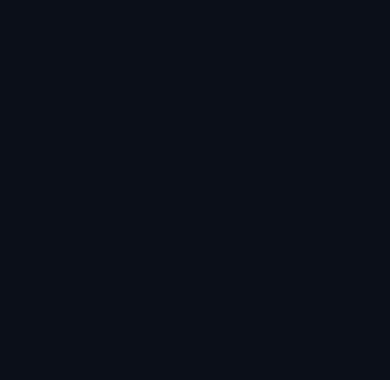
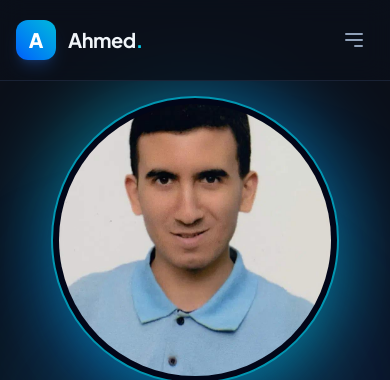
Before and after one commit to ahme321/ahmed-hosni-portfolio, a website built with Vite: page index.html in a window 390 px wide. Shown: the top 380 px of the page. Built offline with nearby package versions, Linux system fonts and the light colour scheme.

Commit message:
feat(ui): implement responsive navbar and hero section with optimized webp profile

```diff
--- a/index.html
+++ b/index.html
@@ -1,18 +1,27 @@
-<!doctype html>
-<html lang="en">
+<!DOCTYPE html>
+<html lang="en" class="scroll-smooth">
   <head>
     <meta charset="UTF-8" />
     <link rel="icon" type="image/svg+xml" href="/favicon.svg" />
     <meta name="viewport" content="width=device-width, initial-scale=1.0" />
-    <link href="/src/style.css" rel="stylesheet">
-    <title>ahmed-hosni-portfolio</title>
+
+    <title>Ahmed Hosni | Software Engineer</title>
+  <meta name="title" content="Ahmed Hosni | Software Engineer" />
+    <meta name="description" content="Engineering high-performance, SEO-optimized web applications with robust backend foundations, translating clean code and system performance into sustainable business growth." />
+    <meta name="theme-color" content="#0B0F19" />
+
+    <meta property="og:type" content="website" />
+    <meta property="og:title" content="Ahmed Hosni | Software Engineer" />
+    <meta property="og:description" content="Engineering high-performance, SEO-optimized web applications with robust backend foundations, translating clean code and system performance into sustainable business growth." />
+    <meta property="og:image" content="/profile.webp" />
+
+    <link rel="preconnect" href="https://fonts.googleapis.com" />
+    <link rel="preconnect" href="https://fonts.gstatic.com" crossorigin />
+    <link href="https://fonts.googleapis.com/css2?family=Plus+Jakarta+Sans:wght@400;500;600;700;800&display=swap" rel="stylesheet" />
   </head>
-  <body>
-    <div id="app"></div>
+
+  <body class="bg-[#0B0F19] text-[#94A3B8] font-['Plus_Jakarta_Sans',sans-serif] antialiased selection:bg-blue-500 selection:text-white overflow-x-hidden min-h-screen flex flex-col">
+    <div id="app" class="flex flex-col flex-1"></div>
     <script type="module" src="/src/main.ts"></script>
-    <p class="text-red-600 dark:text-red-400">The quick brown fox...</p>
-    <h1 class="text-3xl font-bold underline">
-    Hello world!
-  </h1>
   </body>
 </html>
--- a/src/components/hero.ts
+++ b/src/components/hero.ts
@@ -0,0 +1,64 @@
+export function renderHero(): string {
+  return `
+    <section id="home" class="relative min-h-[calc(100vh-5rem)] flex items-center py-24 overflow-hidden">
+      <div class="absolute top-1/4 left-10 w-96 h-96 bg-blue-600/10 rounded-full blur-3xl pointer-events-none -z-10"></div>
+      <div class="absolute top-1/3 right-10 w-96 h-96 bg-cyan-500/10 rounded-full blur-3xl pointer-events-none -z-10"></div>
+
+      <div class="max-w-7xl mx-auto px-6 lg:px-12 w-full">
+        <div class="flex flex-col lg:flex-row gap-12 lg:gap-20 items-center justify-between">
+          <div class="flex justify-center lg:justify-end items-center order-1 lg:order-2 w-full lg:w-[42%]">
+            <div class="relative aspect-square w-72 h-72 lg:w-80 lg:h-80 max-w-full rounded-full group">
+              <div class="absolute -inset-3 rounded-full bg-linear-to-tr from-blue-600 via-cyan-400 to-blue-500 blur-2xl opacity-50 group-hover:opacity-80 transition-opacity duration-500"></div>
+              <div class="relative w-full h-full rounded-full border-2 border-cyan-400/70 bg-slate-950 p-1.5 shadow-2xl shadow-cyan-500/20">
+                <img src="/profile.webp" alt="Ahmed Hosni" loading="eager" fetchpriority="high" class="w-full h-full rounded-full object-cover" />
+              </div>
+            </div>
+          </div>
+
+          <div class="flex flex-col items-start text-left space-y-0 order-2 lg:order-1 w-full lg:w-[58%] min-w-0">
+            <h1 class="text-2xl sm:text-3xl md:text-4xl lg:text-[2.75rem] xl:text-5xl font-extrabold text-slate-100 tracking-tight leading-tight whitespace-nowrap">
+              Hi, I'm <span class="font-black text-white">Ahmed Hosni</span>
+            </h1>
+            <h2 class="text-lg sm:text-xl md:text-2xl lg:text-3xl font-bold text-cyan-400 tracking-tight mt-1.5 sm:mt-2">
+              Software Engineer
+            </h2>
+            <p class="text-base sm:text-lg text-slate-400 max-w-xl leading-relaxed mt-5">
+              Engineering high-performance, SEO-optimized web applications with robust backend foundations—translating clean code and system performance into sustainable business growth.
+            </p>
+
+            <div class="flex items-center gap-4 mt-5 pt-2">
+              <a
+                href="https://github.com/ahme321"
+                target="_blank"
+                rel="noopener noreferrer"
+                aria-label="GitHub Profile"
+                class="w-11 h-11 rounded-full flex items-center justify-center bg-slate-900 border border-cyan-400/60 text-cyan-400 hover:border-cyan-300 hover:text-white hover:shadow-lg hover:shadow-cyan-500/25 transition-all duration-200"
+              >
+                <svg class="w-5 h-5 fill-current" viewBox="0 0 24 24">
+                  <path fill-rule="evenodd" clip-rule="evenodd" d="M12 2C6.477 2 2 6.484 2 12.017c0 4.425 2.865 8.18 6.839 9.504.5.092.682-.217.682-.483 0-.237-.008-.868-.013-1.703-2.782.605-3.369-1.343-3.369-1.343-.454-1.158-1.11-1.466-1.11-1.466-.908-.62.069-.608.069-.608 1.003.07 1.53 1.032 1.53 1.032.892 1.53 2.341 1.088 2.91.832.092-.647.35-1.088.636-1.338-2.22-.253-4.555-1.113-4.555-4.951 0-1.093.39-1.988 1.029-2.688-.103-.253-.446-1.272.098-2.65 0 0 .84-.27 2.75 1.026A9.564 9.564 0 0112 6.844c.85.004 1.705.115 2.504.337 1.909-1.296 2.747-1.027 2.747-1.027.546 1.379.202 2.398.1 2.651.64.7 1.028 1.595 1.028 2.688 0 3.848-2.339 4.695-4.566 4.943.359.309.678.92.678 1.855 0 1.338-.012 2.419-.012 2.747 0 .268.18.58.688.482A10.019 10.019 0 0022 12.017C22 6.484 17.522 2 12 2z"></path>
+                </svg>
+              </a>
+
+              <a
+                href="www.linkedin.com/in/ahmed-hosni70"
+                target="_blank"
+                rel="noopener noreferrer"
+                aria-label="LinkedIn Profile"
+                class="w-11 h-11 rounded-full flex items-center justify-center bg-slate-900 border border-cyan-400/60 text-cyan-400 hover:border-cyan-300 hover:text-white hover:shadow-lg hover:shadow-cyan-500/25 transition-all duration-200"
+              >
+                <svg class="w-5 h-5 fill-current" viewBox="0 0 24 24">
+                  <path d="M19 3a2 2 0 0 1 2 2v14a2 2 0 0 1-2 2H5a2 2 0 0 1-2-2V5a2 2 0 0 1 2-2h14m-.5 15.5v-5.3a3.26 3.26 0 0 0-3.26-3.26c-.85 0-1.84.52-2.28 1.3v-1.11h-2.79v8.37h2.79v-4.93c0-.77.62-1.4 1.39-1.4a1.4 1.4 0 0 1 1.4 1.4v4.93h2.75M6.88 8.56a1.68 1.68 0 0 0 1.68-1.68c0-.93-.75-1.69-1.68-1.69a1.69 1.69 0 0 0-1.69 1.69c0 .93.76 1.68 1.69 1.68m1.39 9.94v-8.37H5.5v8.37h2.77z"></path>
+                </svg>
+              </a>
+              <a href="/cv.pdf" download class="rounded-full px-6 py-2.5 bg-cyan-500 text-slate-950 font-bold hover:bg-cyan-400 shadow-lg shadow-cyan-500/25 transition-all text-sm">
+                Download CV
+              </a>
+            </div>
+          </div>
+        </div>
+      </div>
+    </section>
+  `;
+}
+
+export default renderHero;
--- a/src/components/navbar.ts
+++ b/src/components/navbar.ts
@@ -0,0 +1,103 @@
+import type { NavItem } from '../types';
+
+const navItems: NavItem[] = [
+  { label: 'Home', href: '#home' },
+  { label: 'About', href: '#about' },
+  { label: 'Skills', href: '#skills' },
+  { label: 'Portfolio', href: '#projects' },
+  { label: 'Contact', href: '#contact' },
+];
+
+export function renderNavbar(): string {
+  const navLinksHtml = navItems
+    .map(
+      (item) => `
+      <li>
+        <a
+          href="${item.href}"
+          class="transition-colors duration-200 hover:text-cyan-400 font-medium text-sm text-slate-300 relative py-1 group block"
+        >
+          ${item.label}
+          <span class="absolute bottom-0 left-0 w-0 h-0.5 bg-linear-to-r from-blue-500 to-cyan-400 transition-all duration-300 group-hover:w-full"></span>
+        </a>
+      </li>`
+    )
+    .join('');
+
+  return `
+    <header class="fixed top-0 left-0 right-0 z-50 bg-[#0B0F19]/80 backdrop-blur-md border-b border-slate-800/80">
+      <div class="max-w-7xl mx-auto px-4 sm:px-6 lg:px-8">
+        <div class="flex items-center justify-between w-full h-20 lg:grid lg:grid-cols-[1fr_auto_1fr]">
+
+          <!-- Logo Brand -->
+          <a href="#home" class="flex items-center gap-3 group focus:outline-none shrink-0 lg:justify-self-start">
+            <span class="w-10 h-10 rounded-xl bg-linear-to-tr from-blue-600 to-cyan-500 flex items-center justify-center text-white font-extrabold text-xl shadow-lg shadow-blue-500/20">
+              A
+            </span>
+            <span class="font-bold text-slate-100 tracking-tight text-xl">
+              Ahmed<span class="text-cyan-400">.</span>
+            </span>
+          </a>
+
+          <nav aria-label="Main Navigation" class="hidden md:block justify-self-center">
+            <ul class="flex items-center space-x-8">
+              ${navLinksHtml}
+            </ul>
+          </nav>
+
+          <!-- Mobile Toggle Button -->
+          <div class="md:hidden flex items-center">
+            <button
+              id="mobile-menu-btn"
+              aria-label="Toggle menu"
+              aria-expanded="false"
+              class="p-2 rounded-lg text-slate-400 hover:text-slate-100 hover:bg-slate-800/60 focus:outline-none transition-colors"
+            >
+              <svg class="w-6 h-6" fill="none" stroke="currentColor" viewBox="0 0 24 24">
+                <path stroke-linecap="round" stroke-linejoin="round" stroke-width="2" d="M4 6h16M4 12h16m-7 6h7"></path>
+              </svg>
+            </button>
+          </div>
+
+        </div>
+      </div>
+
+      <!-- Mobile Dropdown -->
+      <div id="mobile-menu" class="hidden md:hidden border-b border-slate-800 bg-[#0B0F19]/95 backdrop-blur-xl px-4 pt-2 pb-6">
+        <ul class="flex flex-col space-y-2">
+          ${navItems
+            .map(
+              (item) => `
+            <li>
+              <a
+                href="${item.href}"
+                class="mobile-nav-link block py-2 px-3 rounded-lg text-base font-medium text-slate-300 hover:bg-slate-800/50 hover:text-cyan-400 transition-colors"
+              >
+                ${item.label}
+              </a>
+            </li>`
+            )
+            .join('')}
+        </ul>
+      </div>
+    </header>
+  `;
+}
+
+export function setupNavbarEvents(): void {
+  const btn = document.getElementById('mobile-menu-btn');
+  const menu = document.getElementById('mobile-menu');
+  const links = document.querySelectorAll('.mobile-nav-link');
+
+  btn?.addEventListener('click', () => {
+    const isHidden = menu?.classList.toggle('hidden');
+    btn.setAttribute('aria-expanded', String(!isHidden));
+  });
+
+  links.forEach((link) => {
+    link.addEventListener('click', () => {
+      menu?.classList.add('hidden');
+      btn?.setAttribute('aria-expanded', 'false');
+    });
+  });
+}
--- a/src/main.ts
+++ b/src/main.ts
@@ -1,11 +1,23 @@
 import './style.css';
+import { renderNavbar, setupNavbarEvents } from './components/navbar';
+import renderHero from './components/hero';
 
-const app = document.querySelector<HTMLDivElement>('#app');
+function initApp(): void {
+  const appContainer = document.getElementById('app');
+  if (!appContainer) return;
 
-if (app) {
-  app.innerHTML = `
-    <div class="min-h-screen bg-[#0B0F19] text-slate-100 flex items-center justify-center">
-      <h1 class="text-3xl font-bold text-blue-500">Ahmed Hosni | Portfolio Architecture Ready</h1>
-    </div>
+  appContainer.innerHTML = `
+    ${renderNavbar()}
+    <main class="grow">
+      ${renderHero()}
+    </main>
   `;
+
+  setupNavbarEvents();
 }
+
+if (document.readyState === 'loading') {
+  document.addEventListener('DOMContentLoaded', initApp);
+} else {
+  initApp();
+}
```
Also changed, not shown: src/types/index.ts (+12 -0 lines), public/profile.webp (added).
